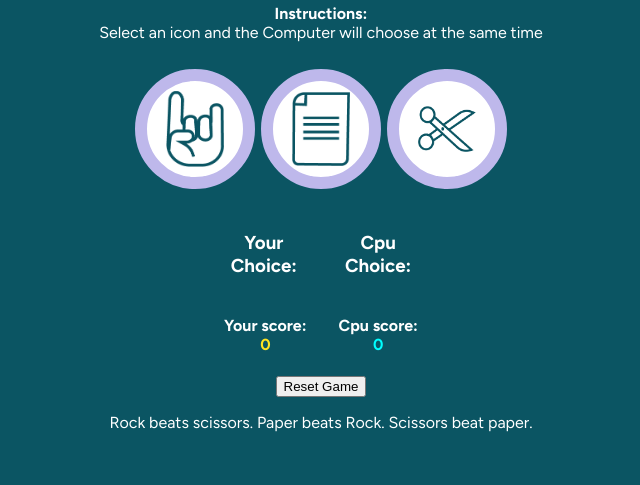
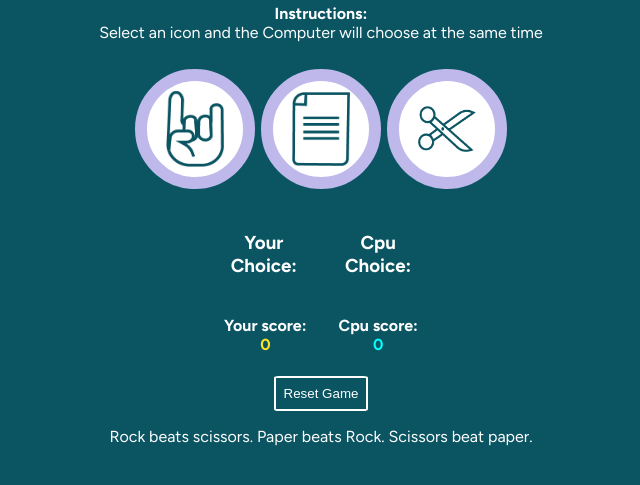
Before and after one commit to suzannecodeinst/RPS-game-PP2, a plain HTML site: page index.html in a window 1280 px wide. Shown: the part 79-564 px from the top of the page, without its empty margins (319-959 px from the left). Drawn offline with Linux system fonts and the light colour scheme.

Commit message:
style rest button

```diff
--- a/assets/css/style.css
+++ b/assets/css/style.css
@@ -90,7 +90,7 @@ h2 {
 }
 
 
-/*.reset-btn {
+.reset-btn {
     background-color: #0B5563;
     color: white;
     border: 2px solid white;
@@ -98,10 +98,10 @@ h2 {
     padding: 0.5rem;
 }
 
-.reset-btn:active,
+
 .reset-btn:hover {
     border: 4px solid white;
-} */
+}
 
 .button-icon {
     max-width: 68%;
--- a/assets/js/script.js
+++ b/assets/js/script.js
@@ -81,3 +81,6 @@ function incrementPuterScore() {
   let oldPuterScore = parseInt(document.getElementById("puter-score").innerText);
   document.getElementById("puter-score").innerText = ++oldPuterScore;
 }
+
+
+/* reset game */
```
